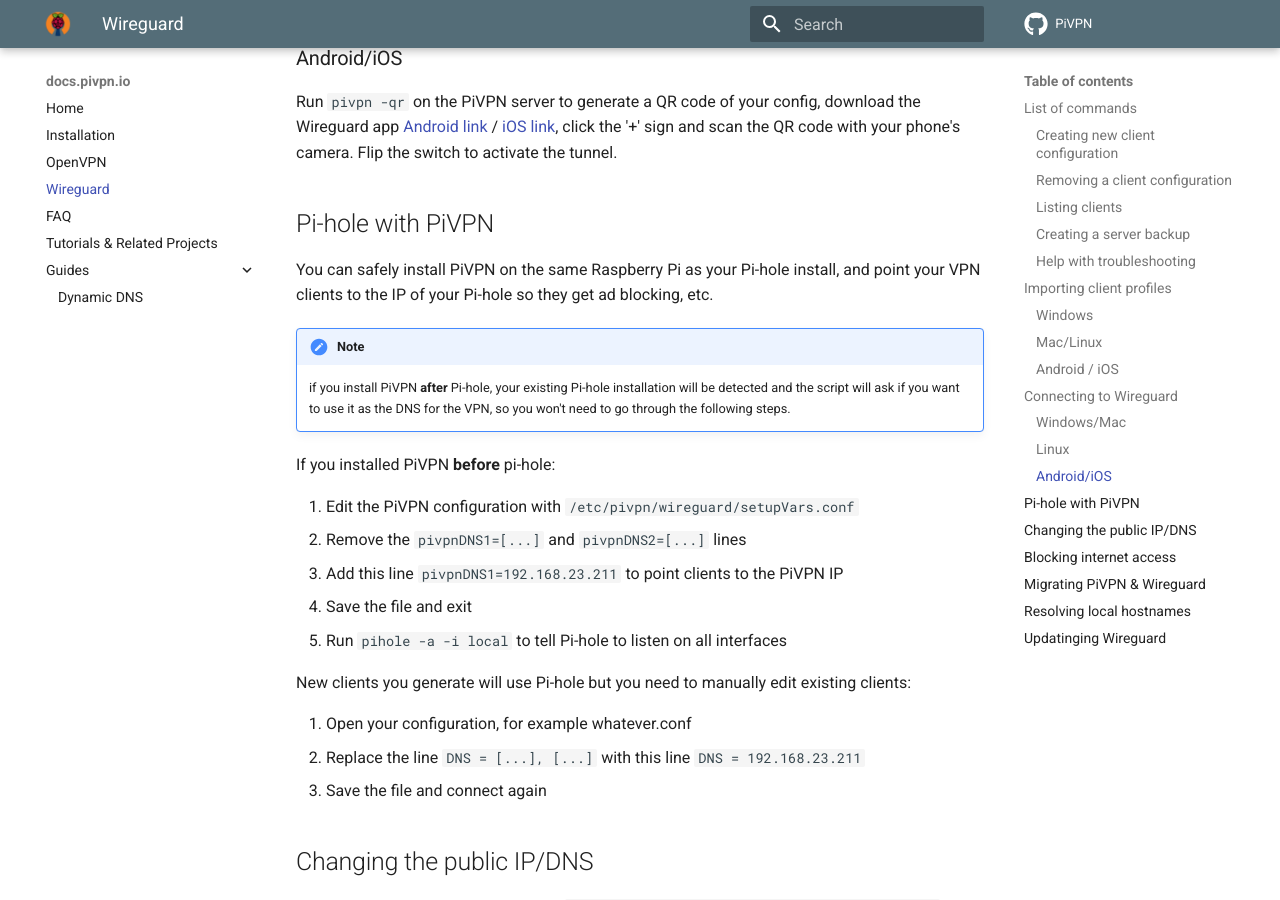
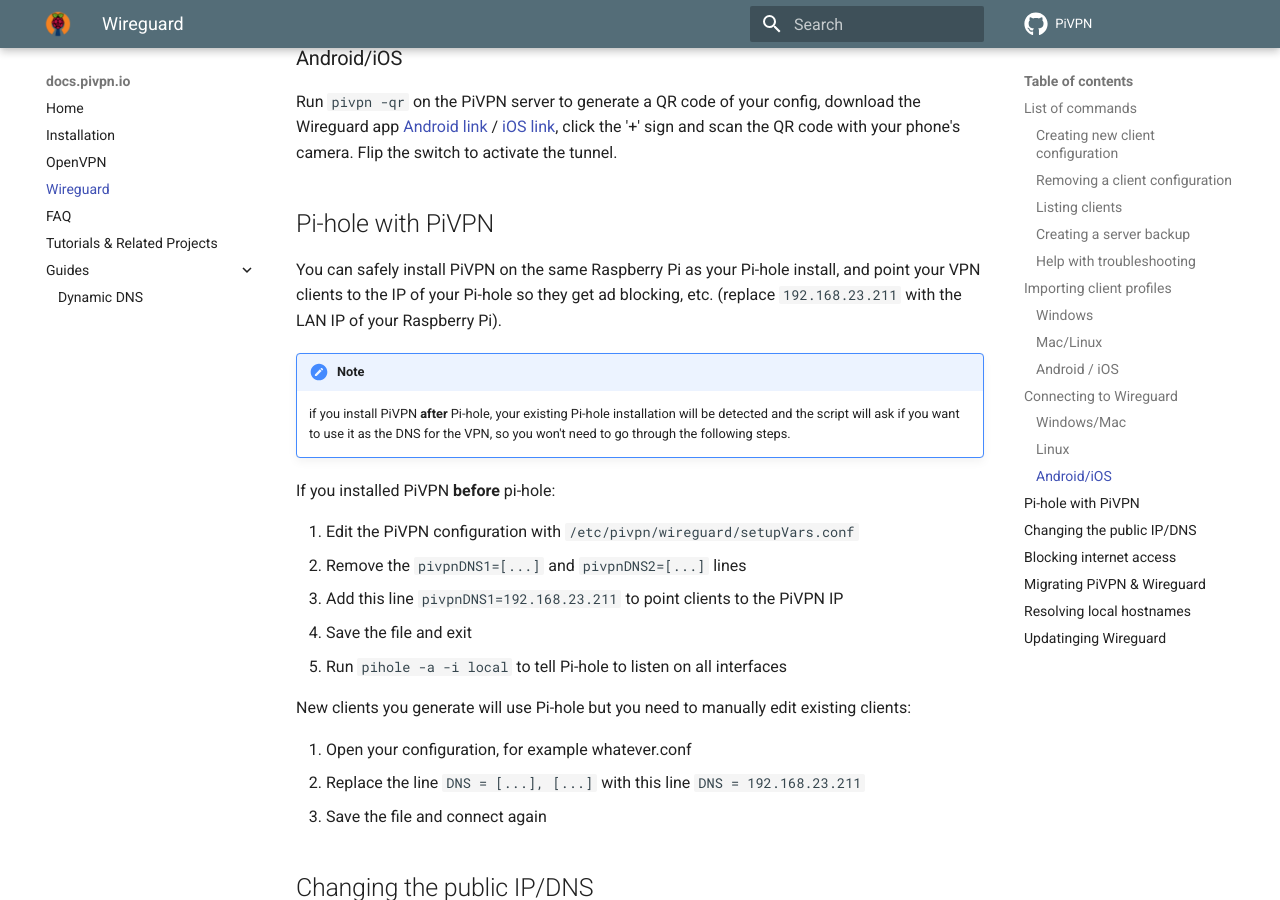
Before and after one commit to pivpn/docs, an MkDocs documentation site: the page built from docs/wireguard.md, in a window 1280 px wide and 900 px high, scrolled down 2378 px. Built offline with MkDocs 1.6.1 and Material for MkDocs 9.7.7, drawn with Linux system fonts in a browser that asks for light colours; comment, search, counter and statistics services are not loaded.

Commit message:
clarify 'Pi-hole with PiVPN' instructions

```diff
--- a/docs/wireguard.md
+++ b/docs/wireguard.md
@@ -94,7 +94,7 @@ Run `pivpn -qr` on the PiVPN server to generate a QR code of your config, downlo
 
 ## Pi-hole with PiVPN
 
-You can safely install PiVPN on the same Raspberry Pi as your Pi-hole install, and point your VPN clients to the IP of your Pi-hole so they get ad blocking, etc.
+You can safely install PiVPN on the same Raspberry Pi as your Pi-hole install, and point your VPN clients to the IP of your Pi-hole so they get ad blocking, etc. (replace `192.168.23.211` with the LAN IP of your Raspberry Pi).
 
 !!! note
     if you install PiVPN **after** Pi-hole, your existing Pi-hole installation will be detected and the script will ask if you want to use it as the DNS for the VPN, so you won't need to go through the following steps.
```
